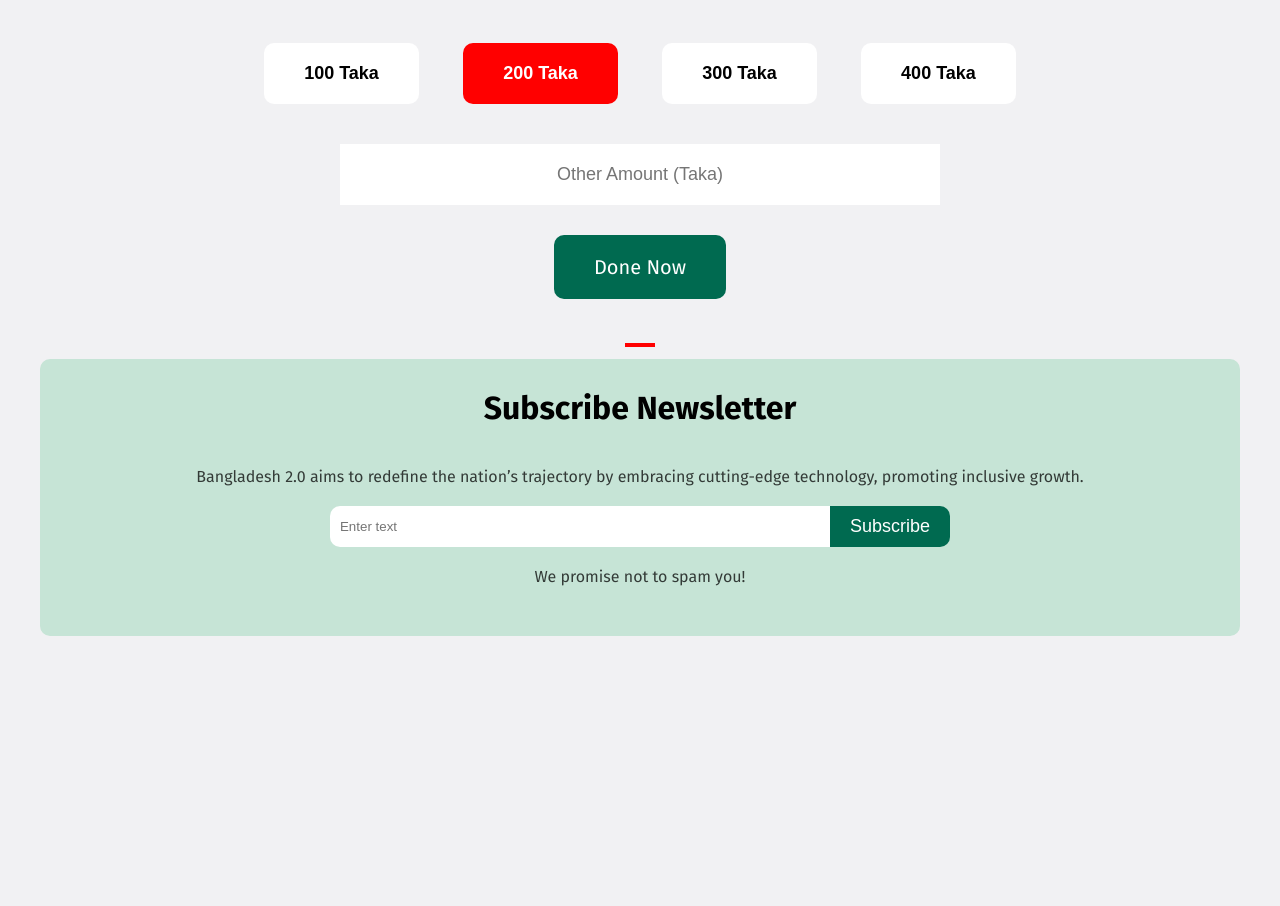
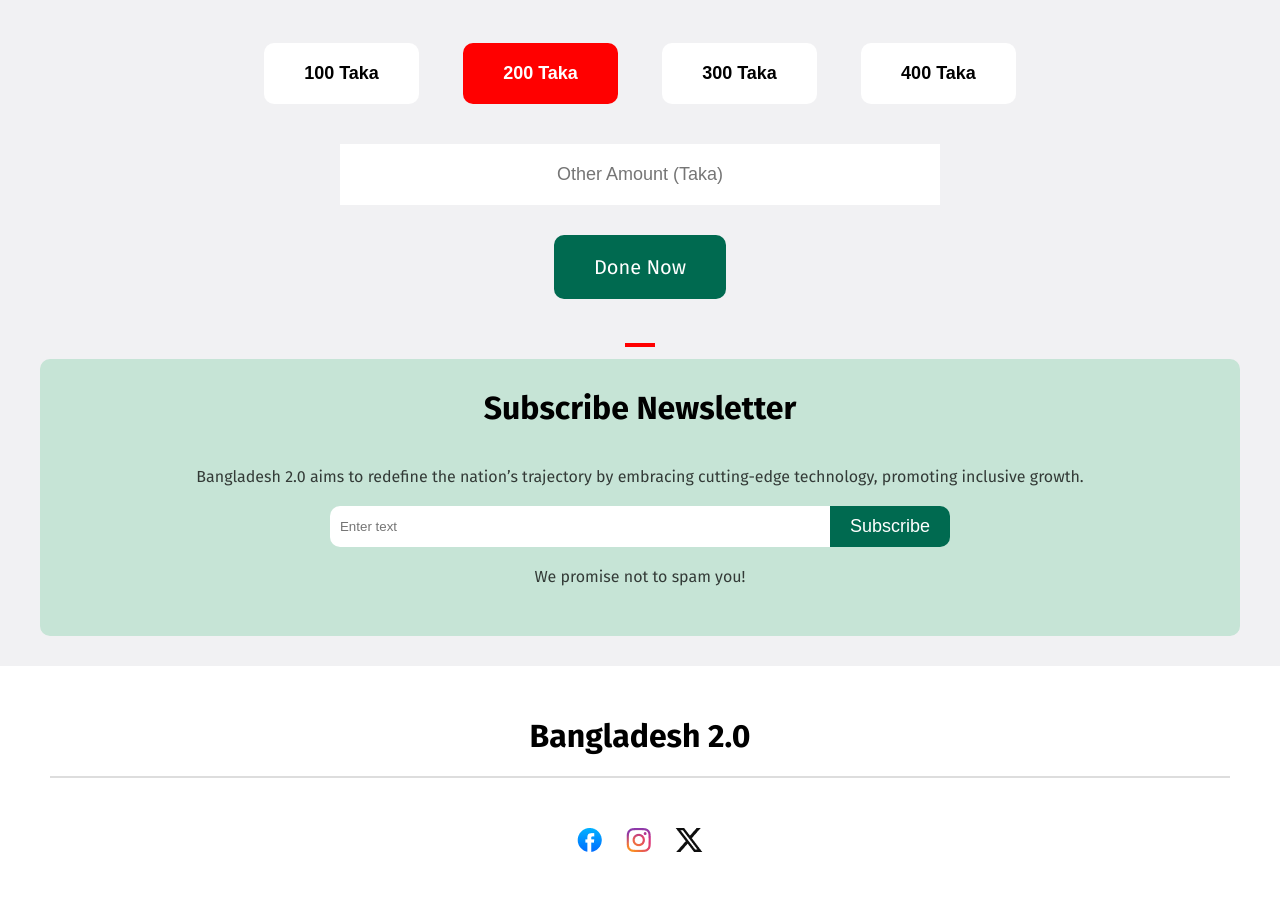
Before and after one commit to mdsamiulislam54/Bangladesh_2.0, a plain HTML site: page index.html in a window 1280 px wide. Shown: the part 2820-3726 px from the top of the page. Before the commit the page ends 3466 px from the top, so only its background shows below. Drawn offline with Linux system fonts and the light colour scheme.

Commit message:
footer section add

```diff
--- a/index.html
+++ b/index.html
@@ -245,7 +245,22 @@
       </div>
      </div>
   </main>
-  <footer></footer>
+  <footer>
+    <div class="footer_container ">
+        <div class="container footer_content">
+         <div class="footer_text">
+          <h2>Bangladesh 2.0</h2>
+         </div>
+          <picture>
+            <img class="footer_img" src="./assets/facebook.png" alt="">
+            <img class="footer_img" src="./assets/instagram.png" alt="">
+            <img class="footer_img" src="./assets/x.png" alt="">
+
+
+          </picture>
+        </div>
+    </div>
+  </footer>
 </body>
 
 </html>
--- a/style/style.css
+++ b/style/style.css
@@ -476,3 +476,34 @@ table tr td {
 .input_button_container> button:hover{
     background-color: red;
 }
+/* newsletter styles end .............*/
+
+/* footer section styles start ............. */
+
+.footer_container{
+    background-color: #fff;
+    padding: 50px;
+    margin-top: 30px;
+}
+.footer_content{
+    display: flex;
+    justify-content: center;
+    align-items: center;
+    flex-direction: column;
+    gap: 50px;
+}
+.footer_text{
+    border-bottom: 2px solid #ddd;
+    width: 100%;
+    display: inline;
+}
+.footer_text > h2{
+    font-size: 32px;
+    font-weight: bold;
+    line-height: 40px;
+    text-align: center;
+    padding-bottom: 20px;
+}
+.footer_img{
+    margin: 0px 10px;
+}
```
